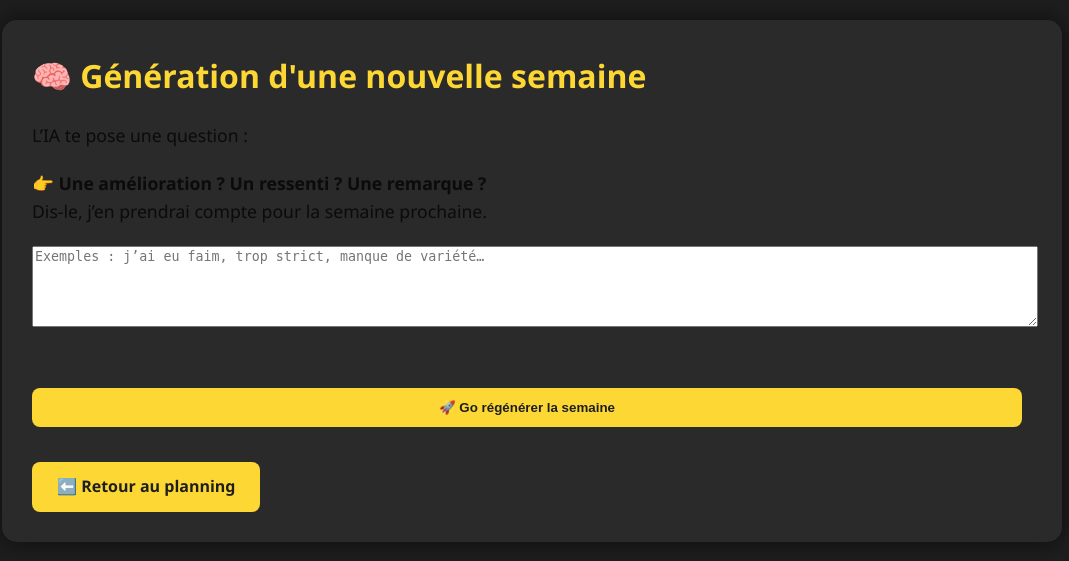
After one commit to gregoirechatel/monprojetia, a FastAPI app: template templates/remarque.html in a window 1280 px wide. The commit adds this page. Shown: the top 561 px of the page, without its empty margins (108-1177 px from the left). Run offline with FastAPI, Linux system fonts and the light colour scheme; the template is opened without the code that fills it, so the values that code supplies are empty.

Commit message:
feat: ajout de la page remarque pour la régénération intelligente de la semaine

```diff
--- a/backend/main.py
+++ b/backend/main.py
@@ -56,10 +56,54 @@ async def afficher_training(request: Request):
         training = "Aucun planning trouvé."
     return templates.TemplateResponse("training.html", {"request": request, "training": training})
 
+@app.get("/remarque", response_class=HTMLResponse)
+async def remarque_page(request: Request):
+    return templates.TemplateResponse("remarque.html", {"request": request, "reponse": ""})
+
+@app.post("/remarque", response_class=HTMLResponse)
+async def traiter_remarque(request: Request, feedback: str = Form(...)):
+    try:
+        with open("backend/data/formulaire.json", "r", encoding="utf-8") as f:
+            formulaire = json.load(f)
+        age = formulaire["age"]
+        poids = formulaire["poids"]
+        taille = formulaire["taille"]
+        sexe = formulaire["sexe"]
+        activite = formulaire["activite"]
+        objectif = formulaire["objectif"]
+
+        plannings = {}
+        for jour in JOURS:
+            prompt = (
+                f"Tu es un expert en nutrition. Génére un planning pour le {jour} : "
+                f"3 repas équilibrés (matin, midi, soir) avec les grammages, adaptés à un profil de "
+                f"{age} ans, {poids} kg, {taille} cm, sexe {sexe}, objectif {objectif}, activité {activite}.\n"
+                f"L'utilisateur a partagé ce ressenti : {feedback}. Prends-le en compte."
+            )
+            data = {"model": "anthropic/claude-3-haiku", "messages": [{"role": "user", "content": prompt}]}
+            response = requests.post(CLAUDE_URL, headers=HEADERS, json=data)
+            contenu = response.json()["choices"][0]["message"]["content"]
+            plannings[jour] = contenu
+
+        with open("backend/data/planning.json", "w", encoding="utf-8") as f:
+            json.dump({"plannings": plannings}, f, ensure_ascii=False, indent=2)
+
+        await generer_liste_courses(plannings)
+        reponse = "✅ Semaine régénérée avec ta remarque prise en compte."
+
+    except Exception as e:
+        reponse = f"❌ Erreur lors de la régénération : {str(e)}"
+
+    return templates.TemplateResponse("remarque.html", {"request": request, "reponse": reponse})
+
 @app.post("/generer", response_class=HTMLResponse)
 async def generer(request: Request, objectif: str = Form(...), age: int = Form(...),
     poids: float = Form(...), taille: int = Form(...), sexe: str = Form(...),
     activite: str = Form(...), email: str = Form(...)):
+
+    # Stockage des données dans formulaire.json
+    with open("backend/data/formulaire.json", "w", encoding="utf-8") as f:
+        json.dump({"objectif": objectif, "age": age, "poids": poids, "taille": taille, "sexe": sexe, "activite": activite, "email": email}, f, ensure_ascii=False, indent=2)
 
     plannings = {}
     for jour in JOURS:
@@ -113,95 +157,3 @@ async def generer_training(objectif: str, activite: str):
 
     with open("backend/data/training.json", "w", encoding="utf-8") as f:
         json.dump({"training": contenu}, f, ensure_ascii=False, indent=2)
-
-@app.get("/regenerer/{jour}", response_class=HTMLResponse)
-async def regenerer_jour(request: Request, jour: str):
-    if jour not in JOURS:
-        return RedirectResponse(url="/planning", status_code=303)
-
-    prompt = f"Génère uniquement le planning nutritionnel pour {jour}, structuré en 3 repas équilibrés avec grammages précis."
-    data = {"model": "anthropic/claude-3-haiku", "messages": [{"role": "user", "content": prompt}]}
-
-    try:
-        response = requests.post(CLAUDE_URL, headers=HEADERS, json=data)
-        contenu = response.json()["choices"][0]["message"]["content"]
-
-        with open("backend/data/planning.json", "r", encoding="utf-8") as f:
-            data_json = json.load(f)
-        data_json["plannings"][jour] = contenu
-
-        with open("backend/data/planning.json", "w", encoding="utf-8") as f:
-            json.dump(data_json, f, ensure_ascii=False, indent=2)
-
-        await generer_liste_courses(data_json["plannings"])
-    except:
-        pass
-
-    return RedirectResponse(url="/planning", status_code=303)
-
-@app.get("/coach", response_class=HTMLResponse)
-async def coach_page(request: Request):
-    return templates.TemplateResponse("coach.html", {"request": request, "reponse": ""})
-
-@app.post("/coach", response_class=HTMLResponse)
-async def coach_action(request: Request, message: str = Form(...)):
-    message_lower = message.lower()
-    jour_cible = next((j for j in JOURS if j.lower() in message_lower), None)
-    reponse = ""
-
-    try:
-        # Heuristique élargie pour détecter un message sportif
-        if any(mot in message_lower for mot in ["entraînement", "entrainement", "training", "sport", "pompes", "abdos", "squat", "cardio", "repos"]):
-            prompt = (
-                "Tu es un coach sportif. Voici une demande utilisateur :\n"
-                f"{message}\n\n"
-                "Génère un planning d'entraînement hebdomadaire adapté à sa requête. Donne un jour par ligne, clair, structuré, sans blabla."
-            )
-
-            data = {"model": "anthropic/claude-3-haiku", "messages": [{"role": "user", "content": prompt}]}
-            response = requests.post(CLAUDE_URL, headers=HEADERS, json=data)
-            contenu = response.json()["choices"][0]["message"]["content"]
-
-            with open("backend/data/training.json", "w", encoding="utf-8") as f:
-                json.dump({"training": contenu}, f, ensure_ascii=False, indent=2)
-
-            reponse = f"✅ Nouveau programme d'entraînement généré :\n\n{contenu}"
-
-        else:
-            prompt = (
-                "Tu es un expert en nutrition. Voici une demande utilisateur :\n"
-                f"{message}\n\n"
-                "Interprète cette demande et génère les plannings nutritionnels modifiés. Pour chaque jour concerné, donne uniquement 3 repas (matin, midi, soir) avec aliments + grammages. "
-                "Pas d’introduction, pas de blabla. Format brut uniquement."
-            )
-
-            data = {"model": "anthropic/claude-3-haiku", "messages": [{"role": "user", "content": prompt}]}
-            response = requests.post(CLAUDE_URL, headers=HEADERS, json=data)
-            contenu = response.json()["choices"][0]["message"]["content"]
-
-            with open("backend/data/planning.json", "r", encoding="utf-8") as f:
-                data_json = json.load(f)
-
-            if jour_cible:
-                data_json["plannings"][jour_cible] = contenu
-            else:
-                for jour in JOURS:
-                    if jour.lower() in contenu.lower():
-                        index = contenu.lower().index(jour.lower())
-                        bloc = contenu[index:].split("\n\n")[0].strip()
-                        data_json["plannings"][jour] = bloc
-                    else:
-                        for jour in JOURS:
-                            data_json["plannings"][jour] = contenu
-                        break
-
-            with open("backend/data/planning.json", "w", encoding="utf-8") as f:
-                json.dump(data_json, f, ensure_ascii=False, indent=2)
-
-            await generer_liste_courses(data_json["plannings"])
-            reponse = f"✅ Planning nutrition mis à jour.\n\n{contenu}"
-
-    except Exception as e:
-        reponse = f"❌ Erreur IA : {str(e)}"
-
-    return templates.TemplateResponse("coach.html", {"request": request, "reponse": reponse})
--- a/templates/planning.html
+++ b/templates/planning.html
@@ -47,6 +47,7 @@
         <div class="actions">
             <a href="/">🏠 Accueil</a>
             <a href="/liste">🛒 Voir la liste de courses</a>
+            <a href="/remarque">🆕 Nouvelle semaine</a>
         </div>
     </div>
 </body>
--- /dev/null
+++ b/templates/remarque.html
@@ -0,0 +1,25 @@
+<!DOCTYPE html>
+<html lang="fr">
+<head>
+    <meta charset="UTF-8">
+    <title>Nouvelle semaine</title>
+    <link rel="stylesheet" href="/static/style.css">
+</head>
+<body>
+    <div class="container">
+        <h1>🧠 Génération d'une nouvelle semaine</h1>
+        <p>L’IA te pose une question :</p>
+        <p><strong>👉 Une amélioration ? Un ressenti ? Une remarque ?</strong><br>
+        Dis-le, j’en prendrai compte pour la semaine prochaine.</p>
+
+        <form action="/remarque" method="post">
+            <textarea name="remarque" rows="5" style="width: 100%;" placeholder="Exemples : j’ai eu faim, trop strict, manque de variété…" required></textarea>
+            <br><br>
+            <button type="submit">🚀 Go régénérer la semaine</button>
+        </form>
+
+        <br>
+        <a href="/planning" class="button">⬅️ Retour au planning</a>
+    </div>
+</body>
+</html>
```
